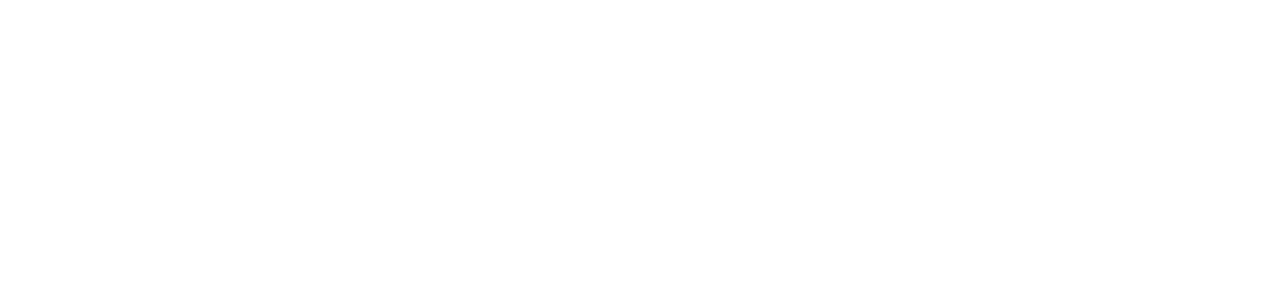
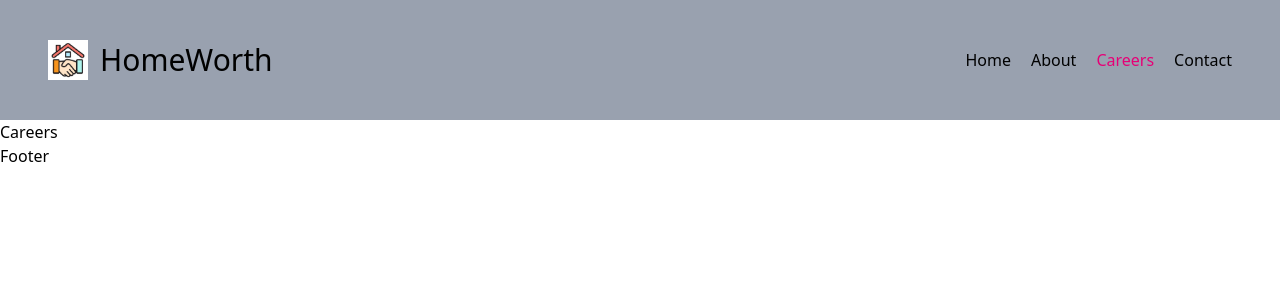
Before and after one commit to Dibithacb/Smart-Rent-Predictor, a React (Vite) app: page /careers in a window 1280 px wide. Before the commit this address had no page. Shown: the top 300 px of the page. Built offline with nearby package versions, Linux system fonts and the light colour scheme.

Commit message:
Added Routing

```diff
--- a/src/App.jsx
+++ b/src/App.jsx
@@ -2,6 +2,11 @@
 import Properties from './components/Properties'
 import { BrowserRouter,Routes,Route } from 'react-router-dom'
 import RootLayout from './routes/RootLayout'
+import Home from './pages/Home'
+import About from './pages/About'
+import Careers from './pages/Careers'
+import Contact from './pages/Contact'
+
 
 
 const App = () => {
@@ -9,7 +14,10 @@
     <BrowserRouter>
       <Routes>
         <Route path='/' element={<RootLayout/>}>
-
+            <Route path='/' element={<Home/>}></Route>
+            <Route path='/about' element={<About/>}></Route>
+            <Route path='/careers' element={<Careers/>}></Route>
+            <Route path='/contact' element={<Contact/>}></Route>
         </Route>
       </Routes>
     </BrowserRouter>
--- a/src/components/Navbar.jsx
+++ b/src/components/Navbar.jsx
@@ -3,7 +3,7 @@
 
 const Navbar = () => {
   const navLinkClass=({isActive})=>
-    `hover:text-white ${isActive ? "text-pink": "text-blue"}`
+    `hover:text-white ${isActive ? "text-pink-600": "text-black"}`
   return (
     <nav className='flex justify-between items-center py-10 px-12 bg-gray-400'>
       <div className='flex justify-between items-center gap-3'>
@@ -17,8 +17,6 @@
         <li><NavLink to='/careers' className={navLinkClass}>Careers</NavLink></li>
         <li><NavLink to='/contact' className={navLinkClass}>Contact</NavLink></li>
       </ul>
-
-
     </nav>
   )
 }
```
Also changed, not shown: src/pages/Careers.jsx (+6 -2 lines).
